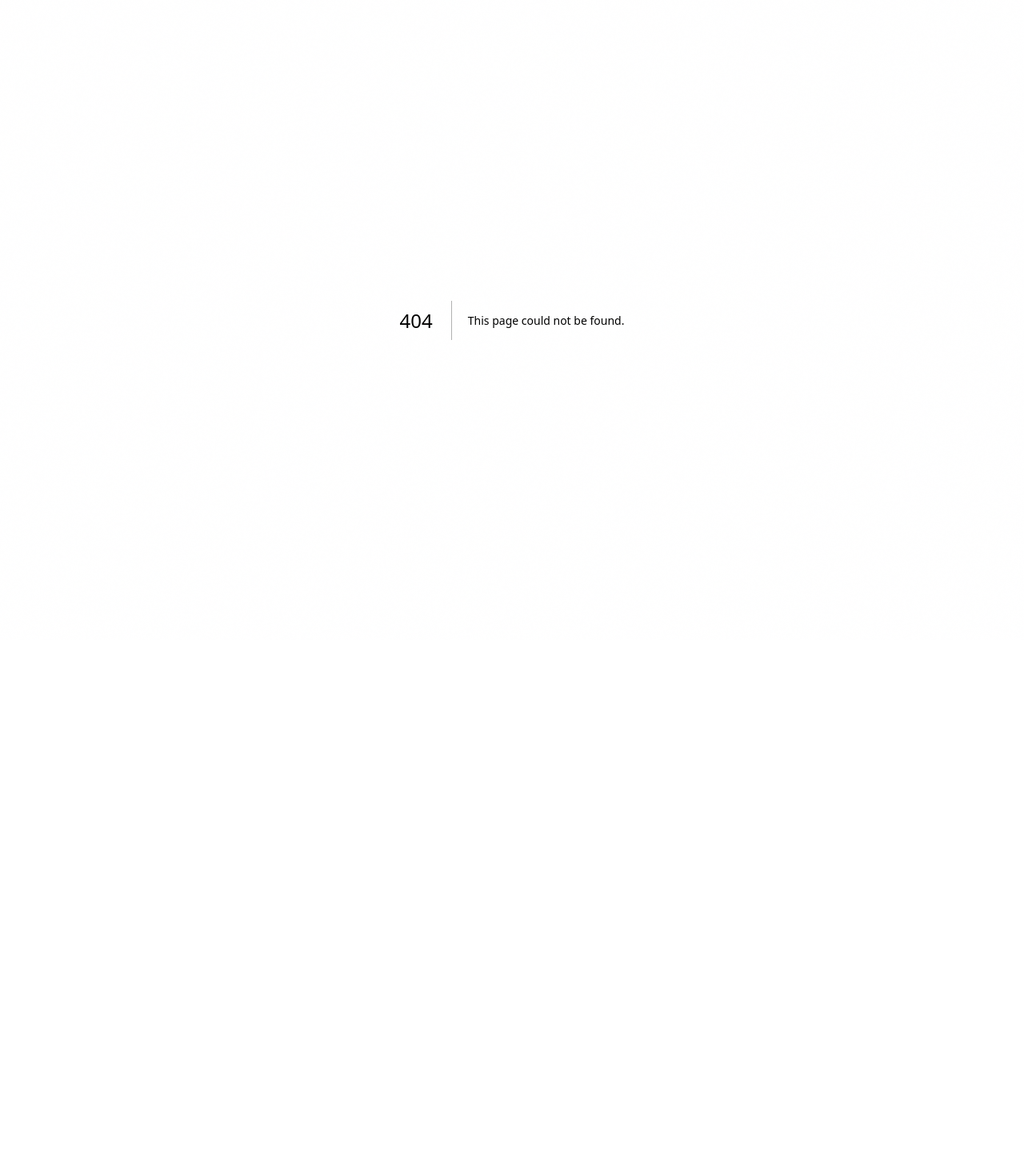
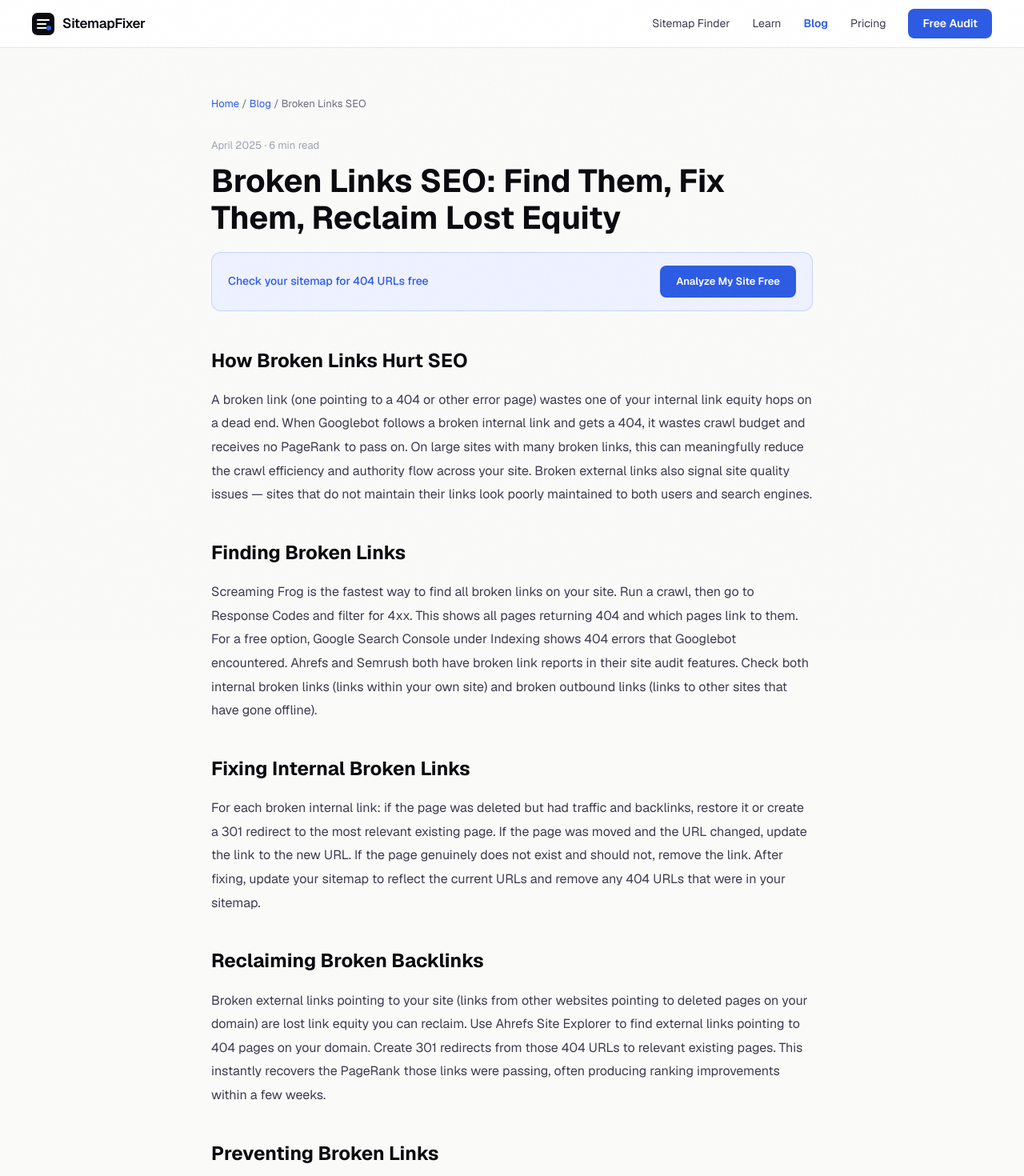
Before and after one commit to Watermelon-Coctail-Bar/sitemap-fixer, a Next.js app: page /blog/broken-links-seo in a window 1280 px wide. Before the commit this address had no page. Shown: the top 1470 px of the page at 80% size. Before the commit the page ends 800 px from the top, so only its background shows below. Built offline with nearby package versions, Linux system fonts and the light colour scheme.

Commit message:
Create page.tsx

```diff
--- /dev/null
+++ b/src/app/blog/broken-links-seo/page.tsx
@@ -0,0 +1,44 @@
+import type { Metadata } from 'next';
+export const metadata: Metadata = {
+  title: 'Broken Links SEO: How Broken Links Hurt Rankings and How to Fix Them | SitemapFixer',
+  description: "Broken links waste crawl budget, leak PageRank, and damage user experience. Here is how to find all broken links on your site and fix them efficiently.",
+  alternates: { canonical: 'https://sitemapfixer.com/blog/broken-links-seo' },
+  openGraph: { title: 'Broken Links SEO: Find and Fix Guide', url: 'https://sitemapfixer.com/blog/broken-links-seo', type: 'article' },
+};
+const sections = [
+  { t: "How Broken Links Hurt SEO", d: "A broken link (one pointing to a 404 or other error page) wastes one of your internal link equity hops on a dead end. When Googlebot follows a broken internal link and gets a 404, it wastes crawl budget and receives no PageRank to pass on. On large sites with many broken links, this can meaningfully reduce the crawl efficiency and authority flow across your site. Broken external links also signal site quality issues — sites that do not maintain their links look poorly maintained to both users and search engines." },
+  { t: "Finding Broken Links", d: "Screaming Frog is the fastest way to find all broken links on your site. Run a crawl, then go to Response Codes and filter for 4xx. This shows all pages returning 404 and which pages link to them. For a free option, Google Search Console under Indexing shows 404 errors that Googlebot encountered. Ahrefs and Semrush both have broken link reports in their site audit features. Check both internal broken links (links within your own site) and broken outbound links (links to other sites that have gone offline)." },
+  { t: "Fixing Internal Broken Links", d: "For each broken internal link: if the page was deleted but had traffic and backlinks, restore it or create a 301 redirect to the most relevant existing page. If the page was moved and the URL changed, update the link to the new URL. If the page genuinely does not exist and should not, remove the link. After fixing, update your sitemap to reflect the current URLs and remove any 404 URLs that were in your sitemap." },
+  { t: "Reclaiming Broken Backlinks", d: "Broken external links pointing to your site (links from other websites pointing to deleted pages on your domain) are lost link equity you can reclaim. Use Ahrefs Site Explorer to find external links pointing to 404 pages on your domain. Create 301 redirects from those 404 URLs to relevant existing pages. This instantly recovers the PageRank those links were passing, often producing ranking improvements within a few weeks." },
+  { t: "Preventing Broken Links", d: "The best prevention: 301 redirect every deleted or moved page before it goes live. Never delete a URL without setting up the redirect first. If you use a CMS, install a redirect manager plugin so your team can create redirects easily. Set up Google Search Console email alerts for new coverage errors — you will be notified within days when new 404s appear from Googlebot." },
+];
+export default function Page() {
+  return (
+    <article style={{ maxWidth: 800, margin: '0 auto', padding: '60px 24px' }}>
+      <nav style={{ fontSize: 13, color: '#6b6b7d', marginBottom: 32 }}>
+        <a href="/" style={{ color: '#2d5be3', textDecoration: 'none' }}>Home</a>{' / '}
+        <a href="/blog" style={{ color: '#2d5be3', textDecoration: 'none' }}>Blog</a>{' / '}
+        <span>Broken Links SEO</span>
+      </nav>
+      <div style={{ fontSize: 13, color: '#9ca3af', marginBottom: 12 }}>April 2025 · 6 min read</div>
+      <h1 style={{ fontSize: 40, fontWeight: 700, color: '#0a0a0f', marginBottom: 20, lineHeight: 1.15 }}>Broken Links SEO: Find Them, Fix Them, Reclaim Lost Equity</h1>
+      <div style={{ background: '#eef1ff', border: '1px solid rgba(45,91,227,0.2)', borderRadius: 12, padding: '16px 20px', marginBottom: 40, display: 'flex', alignItems: 'center', justifyContent: 'space-between', gap: 16 }}>
+        <span style={{ fontSize: 14, color: '#2d5be3', fontWeight: 500 }}>Check your sitemap for 404 URLs free</span>
+        <a href="/" style={{ background: '#2d5be3', color: 'white', padding: '10px 20px', borderRadius: 8, textDecoration: 'none', fontWeight: 600, fontSize: 13 }}>Analyze My Site Free</a>
+      </div>
+      <div style={{ fontSize: 16, color: '#3d3d4f', lineHeight: 1.85 }}>
+        {sections.map(({ t, d }) => (
+          <div key={t} style={{ marginBottom: 36 }}>
+            <h2 style={{ fontSize: 24, fontWeight: 700, color: '#0a0a0f', marginBottom: 12 }}>{t}</h2>
+            <p style={{ margin: 0 }}>{d}</p>
+          </div>
+        ))}
+      </div>
+      <div style={{ background: '#0a0a0f', borderRadius: 12, padding: '32px', textAlign: 'center', marginTop: 56 }}>
+        <div style={{ fontSize: 20, fontWeight: 700, color: 'white', marginBottom: 8 }}>Find broken URLs in your sitemap</div>
+        <div style={{ color: '#9999aa', marginBottom: 20, fontSize: 14 }}>Free — checks all URLs for 4xx errors</div>
+        <a href="/" style={{ background: 'white', color: '#0a0a0f', padding: '14px 28px', borderRadius: 8, textDecoration: 'none', fontWeight: 700 }}>Analyze My Site Free</a>
+      </div>
+    </article>
+  );
+}
```
